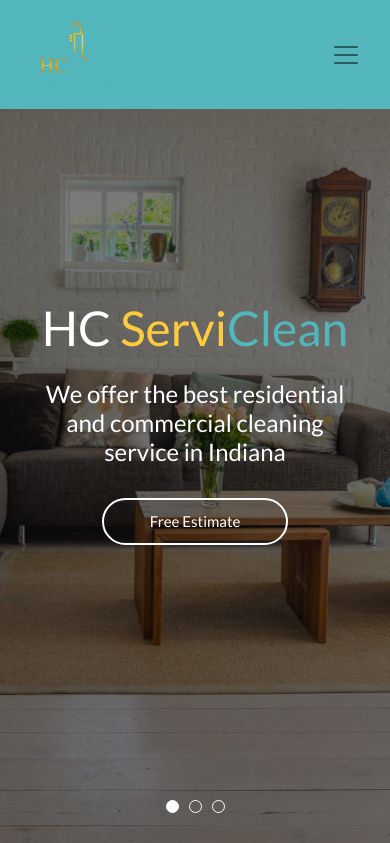
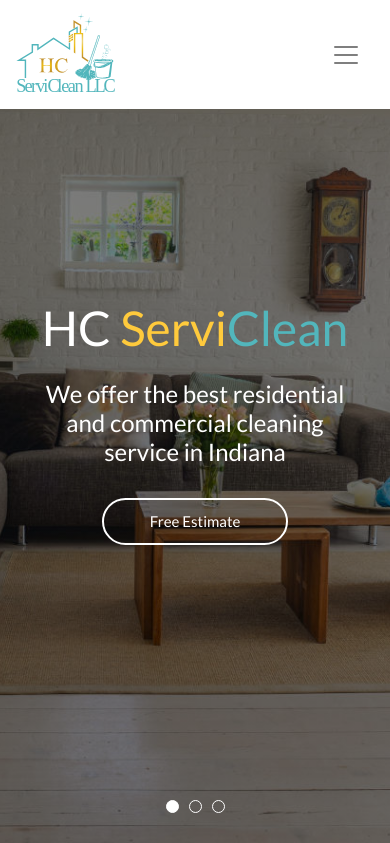
Before and after one commit to cahuizar/HCServiclean, a PHP site: page / in a window 390 px wide. Shown: the top 843 px of the page. Run offline with PHP 8.4, Linux system fonts and the light colour scheme; some libraries are stand-ins or nearby versions.

Commit message:
update mobile view

```diff
--- a/css/style.css
+++ b/css/style.css
@@ -655,7 +655,7 @@
 	}
 
 	.navbar {
-		background-color: #52b6bc;
+		background-color: #fff;
 	}
 
 }
```
